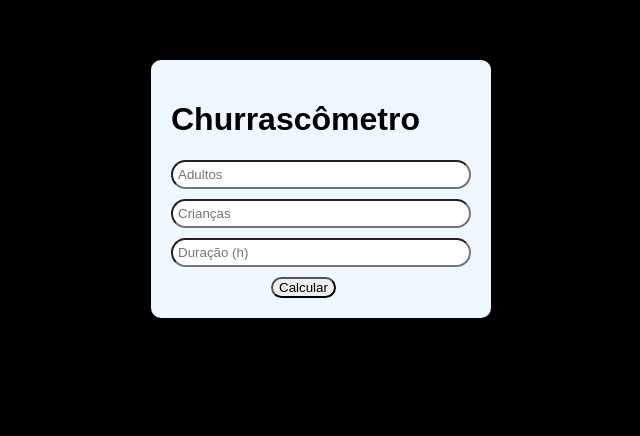
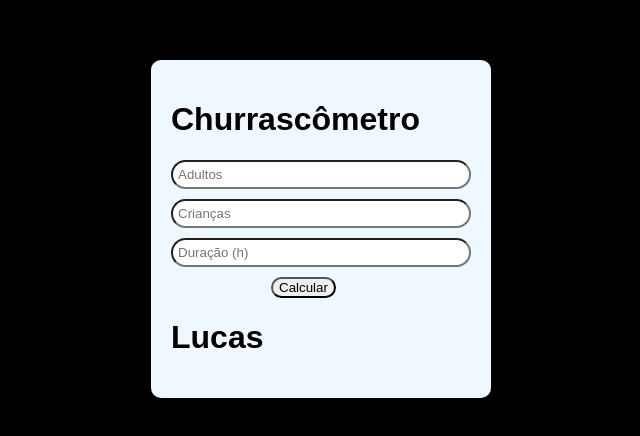
Before and after one commit to LucasPradoLPS/Churrasc-metro, a plain HTML site: page index.html in a window 1280 px wide. Shown: the part 190-626 px from the top of the page, without its empty margins (319-959 px from the left). Drawn offline with Linux system fonts and the light colour scheme.

Commit message:
add nome

```diff
--- a/index.html
+++ b/index.html
@@ -18,6 +18,7 @@
         <button onclick="calcular()">Calcular</button>
 
         <div id = "resultado">
+            <h1>Lucas</h1>
 
         </div>
     </div>
```
